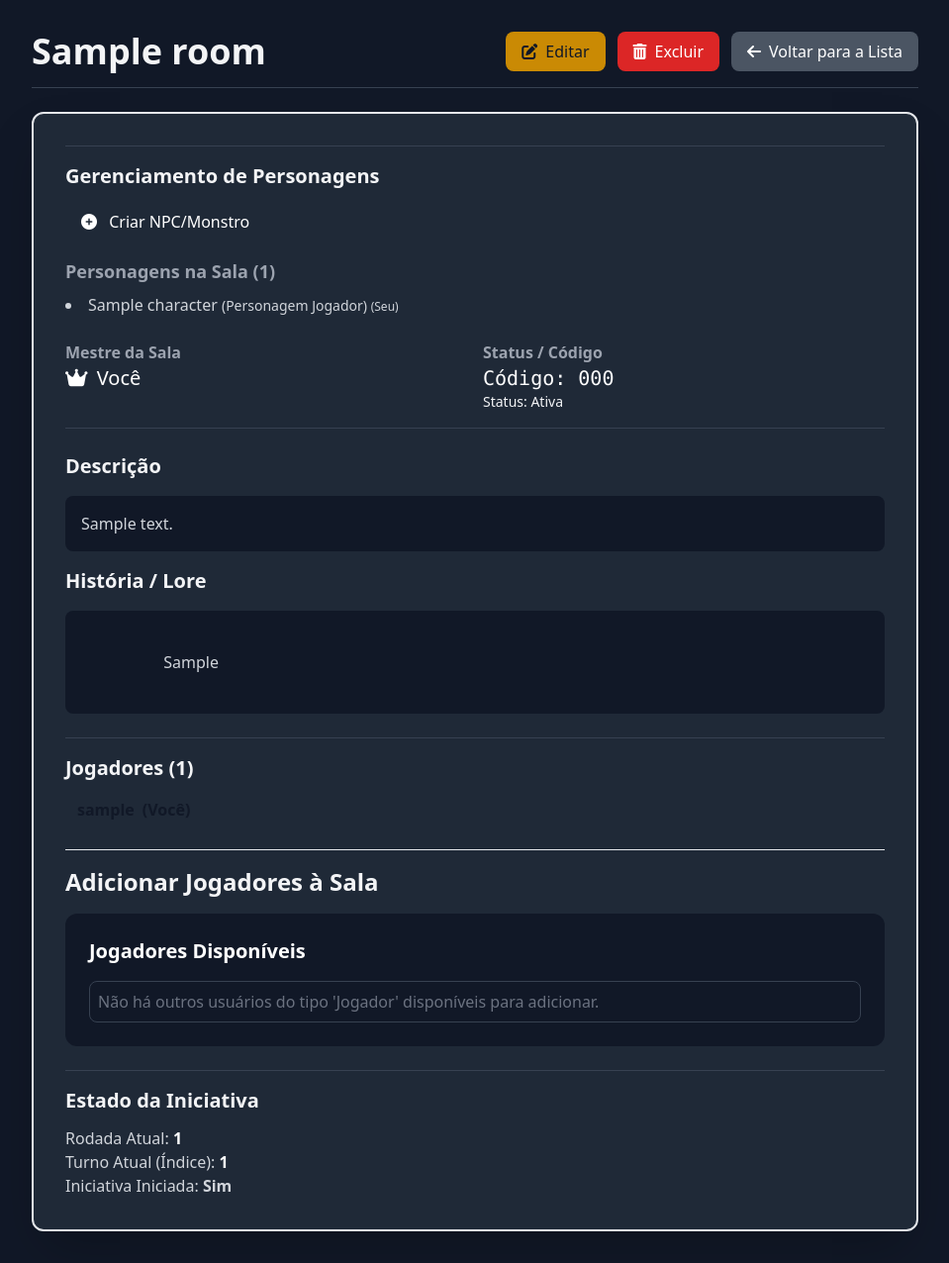
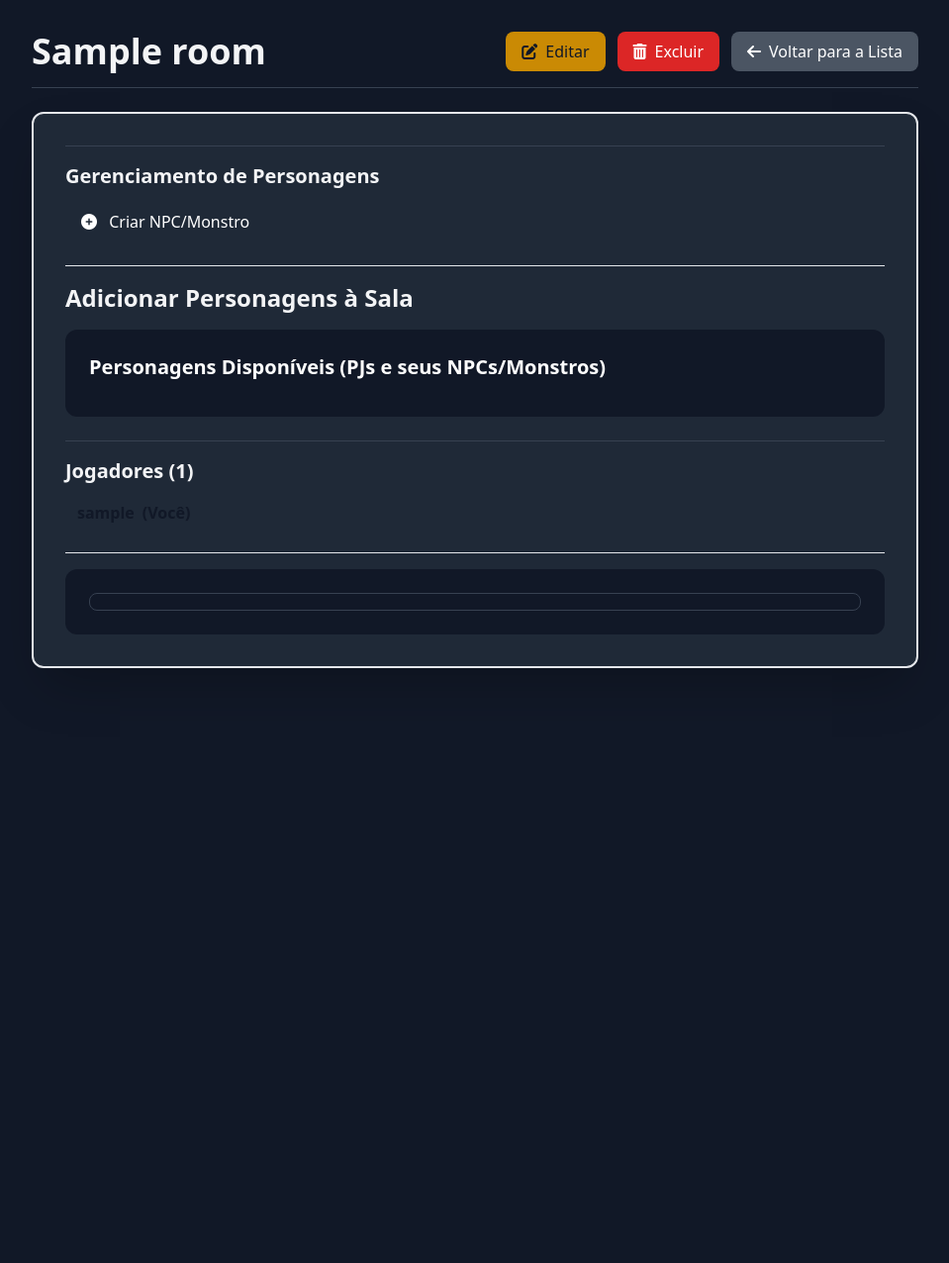
Before and after one commit to BugRed/throw_iniciative_djangoApp, a Django app: page /rooms/1/ in a window 1280 px wide. Shown: the whole page at 99% size, without its empty margins (160-1119 px from the left). After the commit the page ends 675 px from the top, so only its background shows below. Run offline with Django 5.2, Linux system fonts and the light colour scheme; a user stored in the database is signed in; tables that the repository leaves empty hold one stand-in row (values such as "Sample post"); some libraries are stand-ins or nearby versions.

Commit message:
conserto de adição de salas

```diff
--- a/accounts/templates/accounts/dashboard.html
+++ b/accounts/templates/accounts/dashboard.html
@@ -62,7 +62,7 @@
                     <i class="fas fa-users mr-2"></i>Meus Personagens
                 </a>
 
-                <a href="{% url 'room-list-template' %}"
+                <a href="{% url 'room_templates:room-list-template' %}"
                    class="px-6 py-3 bg-blue-600 text-white rounded-lg hover:bg-blue-700 transition-colors flex items-center">
                     <i class="fas fa-dungeon mr-2"></i>Gerenciar Salas
                 </a>
--- a/core/urls.py
+++ b/core/urls.py
@@ -1,5 +1,3 @@
-# core/urls.py
-
 from django.contrib import admin
 from django.urls import path, include
 from django.views.generic import RedirectView
@@ -9,23 +7,23 @@ urlpatterns = [
     # Admin
     path('admin/', admin.site.urls),
 
-    # Página inicial → Login template
+    # Página inicial
     path('', RedirectView.as_view(url='/login/', permanent=False), name='home'),
 
     # API Authentication (JWT)
     path('api/token/', TokenObtainPairView.as_view(), name='token_obtain_pair'),
     path('api/token/refresh/', TokenRefreshView.as_view(), name='token_refresh'),
 
-    # API REST (v1) - SEPARADO
-    path('api/v1/auth/', include('accounts.urls_api')),  # Só API
+    # API REST (v1)
+    path('api/v1/auth/', include('accounts.urls_api')),
     path('api/v1/characters/', include('characters.urls')),
-    path('api/v1/rooms/', include('rooms.urls')),
+    path('api/v1/rooms/', include('rooms.urls')), # Onde o conflito de nome ocorre
     path('api/v1/initiative/', include('initiative.urls')),
 
-    # TEMPLATES HTML (Frontend) - SEPARADO
+    # TEMPLATES HTML (Frontend)
     path('', include('accounts.urls_templates')),
 
-    path('rooms/', include('rooms.urls_templates')),
-    # === ROTA ADICIONADA: Characters Templates ===
+    # 🚨 CORREÇÃO: Aplicando Namespacing para Templates de Salas
+    path('rooms/', include('rooms.urls_templates', namespace='room_templates')),
     path('characters/', include('characters.urls_templates')),
 ]
--- a/rooms/templates/rooms/room_detail.html
+++ b/rooms/templates/rooms/room_detail.html
@@ -1,118 +1,99 @@
 {% extends 'base.html' %}
 {% block title %}Detalhes da Sala: {{ room.name }}{% endblock %}
-
 {% block content %}
 <div class="min-h-screen p-8">
   <div class="max-w-4xl mx-auto">
-
-        <div class="flex justify-between items-center mb-6 border-b border-gray-700 pb-4">
+    <div
+      class="flex justify-between items-center mb-6 border-b border-gray-700 pb-4"
+    >
       <h1 class="text-4xl font-bold text-rpg-gold font-medieval">
         {{ room.name }}
       </h1>
       <div class="flex space-x-3">
         {% if room.master == user %}
-                    <a href="{% url 'room-update-template' pk=room.pk %}"
-                       class="px-4 py-2 bg-yellow-600 text-gray-900 rounded-lg hover:bg-yellow-700 transition-colors">
+        <a
+          href="{% url 'room_templates:room-update-template' pk=room.pk %}"
+          class="px-4 py-2 bg-yellow-600 text-gray-900 rounded-lg hover:bg-yellow-700 transition-colors"
+        >
           <i class="fas fa-edit mr-2"></i>Editar
         </a>
-                    <a href="{% url 'room-delete-template' pk=room.pk %}"
-                       class="px-4 py-2 bg-red-600 text-white rounded-lg hover:bg-red-700 transition-colors">
+        <a
+          href="{% url 'room_templates:room-delete-template' pk=room.pk %}"
+          class="px-4 py-2 bg-red-600 text-white rounded-lg hover:bg-red-700 transition-colors"
+        >
           <i class="fas fa-trash-alt mr-2"></i>Excluir
         </a>
         {% endif %}
-                <a href="{% url 'room-list-template' %}"
-                   class="px-4 py-2 bg-gray-600 text-white rounded-lg hover:bg-gray-700 transition-colors">
+        <a
+          href="{% url 'room_templates:room-list-template' %}"
+          class="px-4 py-2 bg-gray-600 text-white rounded-lg hover:bg-gray-700 transition-colors"
+        >
           <i class="fas fa-arrow-left mr-2"></i>Voltar para a Lista
         </a>
       </div>
     </div>
 
-        <div class="bg-gray-800 p-8 rounded-xl shadow-2xl border-2 border-rpg-gold space-y-6">
+    <div
+      class="bg-gray-800 p-8 rounded-xl shadow-2xl border-2 border-rpg-gold space-y-6"
+    >
       <div class="pt-4 border-t border-gray-700">
         <h3 class="text-xl text-rpg-gold font-semibold mb-3">
           Gerenciamento de Personagens
         </h3>
 
-                {% comment %} Link de Criação de Personagem (Aberto para Mestre e Jogador) {% endcomment %}
+        {% comment %} Link de Criação de Personagem {% endcomment %}
         {% if user in room.players.all or room.master == user %}
-                <a href="{% url 'character-create-in-room' room_pk=room.pk %}"
-                   class="inline-block px-4 py-2 bg-rpg-green text-white rounded-lg hover:bg-green-700 transition-colors">
+        <a
+          href="{% url 'character-create-in-room' room_pk=room.pk %}"
+          class="inline-block px-4 py-2 bg-rpg-green text-white rounded-lg hover:bg-green-700 transition-colors"
+        >
           <i class="fas fa-plus-circle mr-2"></i>
           {% if room.master == user %}Criar NPC/Monstro{% else %}Criar Meu Personagem{% endif %}
         </a>
         {% endif %}
-
-                <h4 class="text-lg text-gray-400 font-semibold mt-4 mb-2">
-                    Personagens na Sala ({{ room.characters.count }})
-                </h4>
-                <ul class="list-disc list-inside space-y-1">
-                    {% for character in room.characters.all %}
-                        <li class="text-gray-300">
-                            {{ character.name }}
-                            <span class="text-sm
-                                 {% if character.character_type == 'player' %}text-rpg-green{% else %}text-rpg-red{% endif %}">
-                                ({{ character.get_character_type_display }})
-                            </span>
-                            {% if character.owner == user %}
-                                <span class="text-rpg-gold text-xs">(Seu)</span>
-                            {% endif %}
-                            {% comment %} Adicione link de remoção aqui se for o mestre/dono {% endcomment %}
-                        </li>
-                    {% empty %}
-                        <li class="text-gray-500">Nenhum personagem associado a esta sala.</li>
-                    {% endfor %}
-                </ul>
         </div>
 
-            <div class="grid grid-cols-2 gap-4 border-b border-gray-700 pb-4">
-                <div>
-                    <p class="text-gray-400 font-semibold">Mestre da Sala</p>
-                    <p class="text-white text-xl">
       {% if room.master == user %}
-                            <i class="fas fa-crown text-rpg-gold mr-1"></i> Você
-                        {% else %}
-                            {{ room.master.username }}
+      <div class="mt-4 pt-4 border-t border-rpg-gold">
+        <h3 class="text-2xl text-rpg-gold font-medieval font-semibold mb-4">
+          Adicionar Personagens à Sala
+        </h3>
+
+        <div class="bg-gray-900 p-6 rounded-xl space-y-4">
+          <h4 class="text-xl text-white font-semibold mb-3">
+            Personagens Disponíveis (PJs e seus NPCs/Monstros)
+          </h4>
+
+          {% if available_characters %}
+          <form
+            method="POST"
+            action="{% url 'room_templates:room-add-character' room_pk=room.pk character_pk=0 %}"
+            id="add-character-form"
+            data-base-url="{% url 'room_templates:room-add-character' room_pk=room.pk character_pk=0 %}"
+          >
+            </form>
           {% endif %}
-                    </p>
-                </div>
-                <div>
-                    <p class="text-gray-400 font-semibold">Status / Código</p>
-                    <p class="text-white text-xl font-mono">
-                        Código: <span class="text-rpg-green">{{ room.code }}</span>
-                    </p>
-                    <p class="text-sm">
-                        Status:
-                        {% if room.is_active %}
-                            <span class="text-rpg-green">Ativa</span>
-                        {% else %}
-                            <span class="text-red-500">Inativa</span>
-                        {% endif %}
-                    </p>
         </div>
       </div>
-
-            <div class="space-y-4">
-                <h3 class="text-xl text-rpg-gold font-semibold">Descrição</h3>
-                <p class="text-gray-300 p-4 bg-gray-900 rounded-lg">{{ room.description|default:"Nenhuma descrição fornecida." }}</p>
-
-                <h3 class="text-xl text-rpg-gold font-semibold">História / Lore</h3>
-                <div class="text-gray-300 p-4 bg-gray-900 rounded-lg whitespace-pre-wrap">
-                    {{ room.story|default:"Nenhuma história/lore definida." }}
-                </div>
-            </div>
+      {% endif %}
 
       <div class="pt-4 border-t border-gray-700">
-                <h3 class="text-xl text-rpg-gold font-semibold mb-3">Jogadores ({{ room.players.count }})</h3>
+        <h3 class="text-xl text-rpg-gold font-semibold mb-3">
+          Jogadores ({{ room.players.count }})
+        </h3>
 
         {% if room.master == user %}
         <div class="flex flex-wrap gap-3">
           {% for player in room.players.all %}
-                        <div class="bg-rpg-green text-gray-900 font-semibold px-3 py-1 rounded-full flex items-center">
-                            {{ player.username }}
-                            {% if player != user %}
-                            <a href="{% url 'toggle-player-in-room' room_pk=room.pk user_pk=player.pk %}"
+          <div
+            class="bg-rpg-green text-gray-900 font-semibold px-3 py-1 rounded-full flex items-center"
+          >
+            {{ player.username }} {% if player != user %}
+            <a
+              href="{% url 'room_templates:toggle-player-in-room' room_pk=room.pk user_pk=player.pk %}"
               class="ml-2 text-red-800 hover:text-red-600 transition-colors"
-                               title="Remover {{ player.username }}">
+              title="Remover {{ player.username }}"
+            >
               <i class="fas fa-times-circle text-lg"></i>
             </a>
             {% else %}
@@ -120,60 +101,34 @@
             {% endif %}
           </div>
           {% empty %}
-                        <p class="text-gray-500">Nenhum jogador na sala.</p>
           {% endfor %}
         </div>
 
         {% else %}
-                    <ul class="list-disc list-inside space-y-1">
-                        {% for player in room.players.all %}
-                            <li class="text-gray-300 hover:text-white">
-                                {{ player.username }}
-                                {% if player == user %}<span class="text-rpg-green">(Você)</span>{% endif %}
-                            </li>
-                        {% empty %}
-                            <li class="text-gray-500">Nenhum jogador ainda nesta sala.</li>
-                        {% endfor %}
-                    </ul>
         {% endif %}
       </div>
 
       {% if room.master == user %}
       <div class="mt-4 pt-4 border-t border-rpg-gold">
-                <h3 class="text-2xl text-rpg-gold font-medieval font-semibold mb-4">
-                    Adicionar Jogadores à Sala
-                </h3>
-
         <div class="bg-gray-900 p-6 rounded-xl space-y-4">
-                    <h4 class="text-xl text-white font-semibold mb-3">
-                        Jogadores Disponíveis
-                    </h4>
-                    <div class="flex flex-wrap gap-2 max-h-60 overflow-y-auto p-2 border border-gray-700 rounded-lg">
-
+          <div
+            class="flex flex-wrap gap-2 max-h-60 overflow-y-auto p-2 border border-gray-700 rounded-lg"
+          >
             {% for possible_player in all_users %}
-                            <a href="{% url 'toggle-player-in-room' room_pk=room.pk user_pk=possible_player.pk %}"
+            <a
+              href="{% url 'room_templates:toggle-player-in-room' room_pk=room.pk user_pk=possible_player.pk %}"
               class="bg-blue-600 text-white px-3 py-1 text-sm rounded-full hover:bg-blue-700 transition-colors flex items-center"
-                               title="Adicionar {{ possible_player.username }}">
-                                <i class="fas fa-user-plus mr-1"></i> {{ possible_player.username }}
+              title="Adicionar {{ possible_player.username }}"
+            >
+              <i class="fas fa-user-plus mr-1"></i> {{ possible_player.username
+              }}
             </a>
             {% empty %}
-                            <p class="text-gray-500">Não há outros usuários do tipo 'Jogador' disponíveis para adicionar.</p>
             {% endfor %}
           </div>
-
         </div>
       </div>
       {% endif %}
-            <div class="pt-4 border-t border-gray-700">
-                <h3 class="text-xl text-rpg-gold font-semibold mb-3">Estado da Iniciativa</h3>
-                <p class="text-gray-300">Rodada Atual: <span class="text-white font-semibold">{{ room.current_initiative_round }}</span></p>
-                <p class="text-gray-300">Turno Atual (Índice): <span class="text-white font-semibold">{{ room.current_turn_index }}</span></p>
-                <p class="text-gray-300">Iniciativa Iniciada:
-                    <span class="font-semibold {% if room.initiative_started %}text-rpg-green{% else %}text-red-500{% endif %}">
-                        {% if room.initiative_started %}Sim{% else %}Não{% endif %}
-                    </span>
-                </p>
-            </div>
       </div>
   </div>
 </div>
--- a/rooms/urls.py
+++ b/rooms/urls.py
@@ -1,3 +1,5 @@
+# rooms/urls.py
+
 from django.urls import path
 from . import views
 
@@ -7,4 +9,5 @@ urlpatterns = [
     path('', views.RoomListCreateView.as_view(), name='api-room-list'),
     path('<int:pk>/', views.RoomDetailView.as_view(), name='api-room-detail'),
     path('<int:room_id>/start-initiative/', views.start_initiative, name='api-start-initiative'),
+
 ]
--- a/rooms/views.py
+++ b/rooms/views.py
@@ -13,6 +13,9 @@ from django.contrib.auth.decorators import login_required
 from django.contrib.auth import get_user_model
 User = get_user_model()
 from django.db.models import Q
+
+# Importação CRÍTICA para Personagens (Assumindo que está no app 'characters')
+from characters.models import Character
 
 # Importações para Templates (Django CBV)
 from django.views.generic import (
@@ -82,7 +85,6 @@ class RoomMasterRequiredMixin(LoginRequiredMixin, UserPassesTestMixin):
     def test_func(self):
         # Permite acesso se o usuário for o master da sala ou superuser
         room = self.get_object()
-        # Assumindo que 'master' é uma ForeignKey em Room
         return self.request.user == room.master or self.request.user.is_superuser
 
 # 1. LISTAGEM DE SALAS (Template: room-list-template)
@@ -111,23 +113,41 @@ class RoomCreateView(LoginRequiredMixin, CreateView):
         return super().form_valid(form)
 
     def get_success_url(self):
-        return reverse_lazy('room-list-template')
+        # ✅ CORREÇÃO APLICADA AQUI: Incluindo o namespace 'room_templates'
+        return reverse_lazy('room_templates:room-list-template')
 
 # 3. DETALHES DA SALA (Template: room-detail-template) - CORRIGIDA
 class RoomDetailTemplateView(LoginRequiredMixin, DetailView):
-    """Exibe os detalhes de uma sala (view de Template)."""
+    """Exibe os detalhes de uma sala (view de Template), incluindo a gestão de personagens."""
     model = Room
     template_name = 'rooms/room_detail.html'
     context_object_name = 'room'
 
-    # Adicionar o método get_context_data para passar a lista de usuários
     def get_context_data(self, **kwargs):
         context = super().get_context_data(**kwargs)
         room = self.get_object()
         user = self.request.user
 
-        # Apenas adicione a lista de usuários se o usuário logado for o mestre
+        # --- 1. Lógica de Gestão de Personagens (NOVA) ---
+        # Personagens atualmente na sala
+        context['current_characters'] = room.characters.all().select_related('owner')
+
         if user.is_authenticated and user == room.master:
+
+            # Filtra personagens disponíveis para adição:
+            # - PJs (character_type='player') de qualquer dono.
+            # - NPCs e Monstros (character_type in ['npc', 'monster']) que SÃO do Mestre atual (owner=user).
+            # E EXCLUI personagens que JÁ estão nesta sala (rooms=room).
+            available_characters_qs = Character.objects.filter(
+                Q(character_type='player') | Q(owner=user, character_type__in=['npc', 'monster'])
+            ).exclude(
+                rooms=room
+            ).order_by('character_type', 'name')
+
+            context['available_characters'] = available_characters_qs
+            # --- Fim da Lógica de Gestão de Personagens ---
+
+            # --- 2. Lógica de Gestão de Jogadores (EXISTENTE) ---
             # Filtra apenas usuários do tipo 'player' que NÃO estão na sala (e não são o master)
             players_in_room_pks = room.players.values_list('pk', flat=True)
 
@@ -135,6 +155,7 @@ class RoomDetailTemplateView(LoginRequiredMixin, DetailView):
             context['all_users'] = User.objects.filter(user_type='player').exclude(
                 Q(pk=user.pk) | Q(pk__in=players_in_room_pks)
             ).order_by('username')
+            # --- Fim da Lógica de Gestão de Jogadores ---
 
         return context
 
@@ -148,7 +169,7 @@ class RoomUpdateView(RoomMasterRequiredMixin, UpdateView):
     template_name = 'rooms/room_form.html'
 
     def get_success_url(self):
-        return reverse_lazy('room-detail-template', kwargs={'pk': self.object.pk})
+        return reverse_lazy('room_templates:room-detail-template', kwargs={'pk': self.object.pk})
 
 # 5. DELEÇÃO DE SALA (Template: room-delete-template)
 class RoomDeleteView(RoomMasterRequiredMixin, DeleteView):
@@ -164,8 +185,9 @@ class RoomDeleteView(RoomMasterRequiredMixin, DeleteView):
 @login_required
 def toggle_player_in_room(request, room_pk, user_pk):
     """
-    Permite ao Mestre da Sala adicionar ou remover um Jogador.
+    Permite ao Mestre da Sala adicionar ou remover um Jogador (usuário).
     """
+    # ... (Sua lógica existente para toggle_player_in_room permanece inalterada)
     room = get_object_or_404(Room, pk=room_pk)
     target_user = get_object_or_404(User, pk=user_pk)
 
@@ -197,3 +219,37 @@ def toggle_player_in_room(request, room_pk, user_pk):
         messages.success(request, f"O Jogador {target_user.username} foi adicionado à sala com sucesso.")
 
     return redirect('room-detail-template', pk=room_pk)
+
+
+@login_required
+def add_character_to_room(request, room_pk, character_pk):
+    """
+    Adiciona um personagem existente a uma sala (apenas para o Mestre da sala) via POST.
+    """
+    if request.method != 'POST':
+        messages.error(request, "Ação inválida.")
+        return redirect('room-detail-template', pk=room_pk)
+
+    room = get_object_or_404(Room, pk=room_pk)
+    character = get_object_or_404(Character, pk=character_pk)
+
+    # 1. Checagem de Permissão: Apenas o dono da sala (Mestre) pode adicionar
+    if room.master != request.user:
+        messages.error(request, "Você não tem permissão para gerenciar personagens nesta sala.")
+        return redirect('room-detail-template', pk=room_pk)
+
+    # 2. Checagem de Lógica: Master pode adicionar PJs de outros ou seus próprios NPCs/Monstros
+    can_be_added = (
+        character.character_type == 'player' or
+        (character.owner == request.user and character.character_type in ['npc', 'monster'])
+    )
+
+    if not can_be_added:
+        messages.error(request, "Este personagem não é válido para ser adicionado nesta sala.")
+        return redirect('room-detail-template', pk=room_pk)
+
+    # 3. Adição
+    room.characters.add(character)
+    messages.success(request, f"Personagem '{character.name}' adicionado à sala '{room.name}'.")
+
+    return redirect('room-detail-template', pk=room_pk)
```
Also changed, not shown: characters/views.py (+11 -1 lines), rooms/templates/rooms/room_form.html (+66 -27 lines), rooms/templates/rooms/room_list.html (+5 -5 lines), rooms/urls_templates.py (+10 -3 lines). Lines whose indentation alone changed are shown as unchanged.
